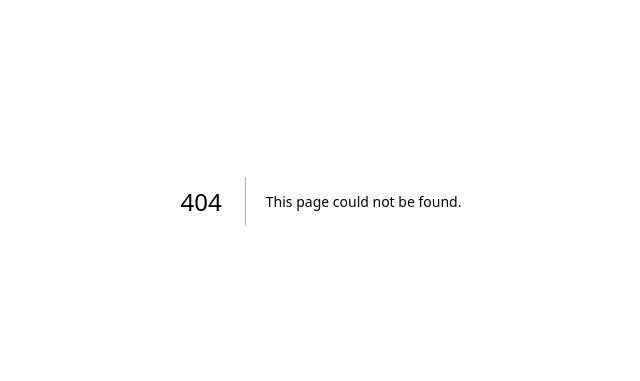
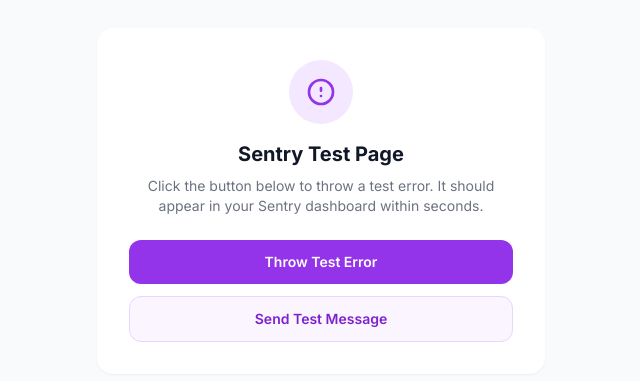
Before and after one commit to SterlingArcher-pixel/calendly-alt, a Next.js app: page /sentry-example-page in a window 1280 px wide. Before the commit this address had no page. Shown: the part 199-580 px from the top of the page, without its empty margins (319-959 px from the left). Built offline with nearby package versions, Linux system fonts and the light colour scheme.

Commit message:
Add Sentry test page + error monitoring

```diff
--- /dev/null
+++ b/src/app/sentry-example-page/page.tsx
@@ -0,0 +1,37 @@
+"use client";
+import * as Sentry from "@sentry/nextjs";
+
+export default function SentryTestPage() {
+  return (
+    <div className="flex min-h-screen flex-col items-center justify-center gap-6 bg-gray-50">
+      <div className="w-full max-w-md rounded-2xl bg-white p-8 text-center shadow-sm">
+        <div className="mx-auto mb-4 flex h-16 w-16 items-center justify-center rounded-full bg-purple-100">
+          <svg className="h-8 w-8 text-purple-600" fill="none" viewBox="0 0 24 24" stroke="currentColor" strokeWidth={2}>
+            <path strokeLinecap="round" strokeLinejoin="round" d="M12 9v2m0 4h.01M21 12a9 9 0 11-18 0 9 9 0 0118 0z" />
+          </svg>
+        </div>
+        <h1 className="text-xl font-bold text-gray-900">Sentry Test Page</h1>
+        <p className="mt-2 text-sm text-gray-500">
+          Click the button below to throw a test error. It should appear in your Sentry dashboard within seconds.
+        </p>
+        <button
+          onClick={() => {
+            throw new Error("Sentry test error from Apploi Scheduling — " + new Date().toISOString());
+          }}
+          className="mt-6 w-full rounded-xl bg-purple-600 py-3 text-sm font-semibold text-white hover:bg-purple-700"
+        >
+          Throw Test Error
+        </button>
+        <button
+          onClick={() => {
+            Sentry.captureMessage("Manual Sentry test from Apploi Scheduling", "info");
+            alert("Message sent to Sentry! Check your dashboard.");
+          }}
+          className="mt-3 w-full rounded-xl border border-purple-200 bg-purple-50 py-3 text-sm font-semibold text-purple-700 hover:bg-purple-100"
+        >
+          Send Test Message
+        </button>
+      </div>
+    </div>
+  );
+}
```
